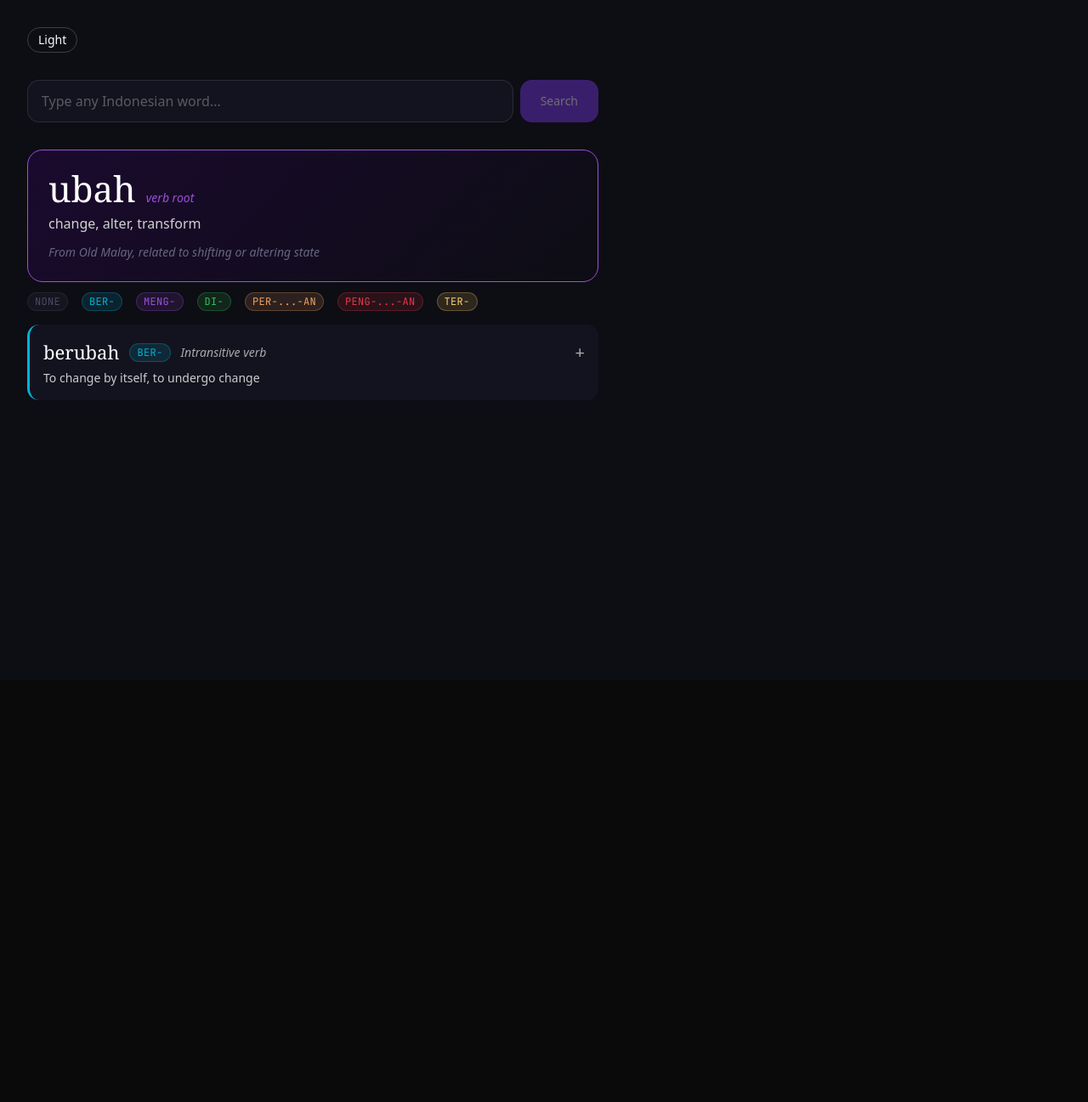
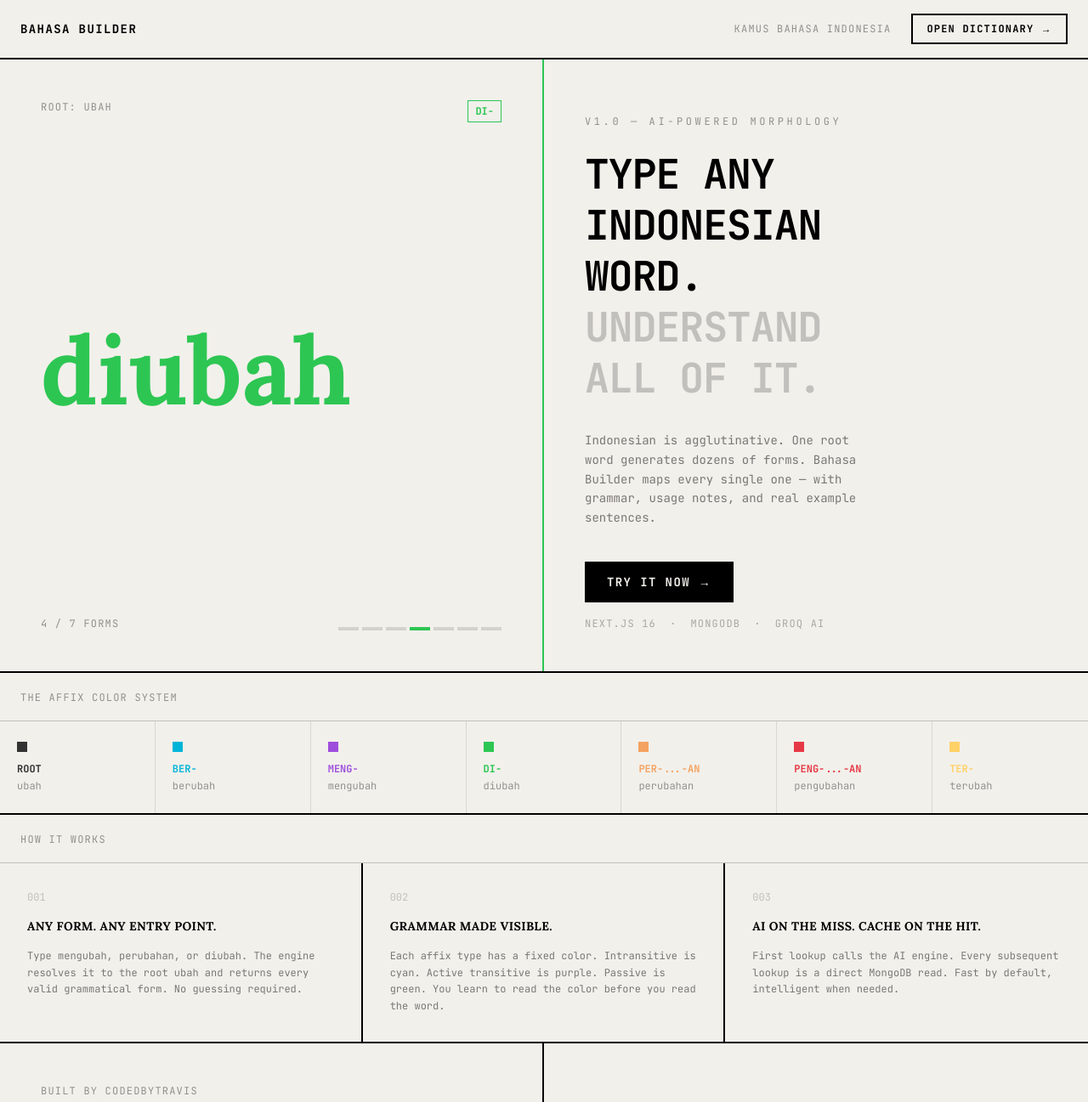
Before and after one commit to Travisaurus-Rex/bahasa-builder, a Next.js app: page / in a window 1280 px wide. Shown: the top 1297 px of the page at 85% size. Before the commit the page ends 800 px from the top, so only its background shows below. Built offline with nearby package versions, Linux system fonts and the light colour scheme.

Commit message:
create a landing page

```diff
--- a/src/app/page.tsx
+++ b/src/app/page.tsx
@@ -1,67 +1,289 @@
 "use client";
 
-import AffixPill from "@/components/dictionary/AffixPill";
-import FormCard from "@/components/dictionary/FormCard";
-import RootCard from "@/components/dictionary/RootCard";
-import SearchBar from "@/components/dictionary/SearchBar";
-import ModeToggle from "@/components/ui/ModeToggle";
-import { useEffect, useState } from "react";
+import { useState, useEffect } from "react";
+import { motion, AnimatePresence } from "framer-motion";
+import Link from "next/link";
 
-const mockEntry = {
-  root: "ubah",
-  meaning: "change, alter, transform",
-  partOfSpeech: "verb root",
-  etymology: "From Old Malay, related to shifting or altering state",
-  forms: [],
-};
+const morphForms = [
+  { word: "ubah", affix: "ROOT", color: "#000000" },
+  { word: "berubah", affix: "BER-", color: "#00B4D8" },
+  { word: "mengubah", affix: "MENG-", color: "#9D4EDD" },
+  { word: "diubah", affix: "DI-", color: "#2DC653" },
+  { word: "perubahan", affix: "PER-...-AN", color: "#F4A261" },
+  { word: "pengubahan", affix: "PENG-...-AN", color: "#E63946" },
+  { word: "terubah", affix: "TER-", color: "#FFD166" },
+];
 
-const mockForm = {
-  form: "berubah",
-  affix: "ber-",
-  role: "Intransitive verb",
-  meaning: "To change by itself, to undergo change",
-  note: "No object. The subject changes on its own.",
-  examples: [
+const features = [
   {
-      indo: "Cuaca berubah dengan cepat.",
-      english: "The weather changed quickly.",
+    number: "001",
+    title: "Any form. Any entry point.",
+    body: "Type mengubah, perubahan, or diubah. The engine resolves it to the root ubah and returns every valid grammatical form. No guessing required.",
   },
   {
-      indo: "Dia sudah berubah sejak dulu.",
-      english: "He has changed since before.",
+    number: "002",
+    title: "Grammar made visible.",
+    body: "Each affix type has a fixed color. Intransitive is cyan. Active transitive is purple. Passive is green. You learn to read the color before you read the word.",
   },
-  ],
-};
+  {
+    number: "003",
+    title: "AI on the miss. Cache on the hit.",
+    body: "First lookup calls the AI engine. Every subsequent lookup is a direct MongoDB read. Fast by default, intelligent when needed.",
+  },
+];
 
-export default function Home() {
-  const [mounted, setMounted] = useState(false);
+export default function LandingPage() {
+  const [current, setCurrent] = useState(0);
 
-  useEffect(() => setMounted(true), []);
-  if (!mounted) return null;
+  useEffect(() => {
+    const interval = setInterval(() => {
+      setCurrent((prev) => (prev + 1) % morphForms.length);
+    }, 1600);
+    return () => clearInterval(interval);
+  }, []);
+
+  const active = morphForms[current];
 
   return (
-    <div className="min-h-screen bg-white dark:bg-[#0D0D14] p-8">
-      <div className="mb-8">
-        <ModeToggle />
+    <main
+      className="min-h-screen bg-[#F2F0EB] text-black overflow-x-hidden"
+      style={{ fontFamily: "var(--font-mono)" }}
+    >
+      <nav className="flex items-center justify-between px-6 py-4 border-b-2 border-black">
+        <span className="text-sm font-bold uppercase tracking-widest">
+          Bahasa Builder
+        </span>
+        <div className="flex items-center gap-6">
+          <span className="text-xs text-black/40 uppercase tracking-widest hidden md:block">
+            Kamus Bahasa Indonesia
+          </span>
+          <Link
+            href="/dictionary"
+            className="px-4 py-2 text-xs font-bold uppercase tracking-widest border-2 border-black hover:bg-black hover:text-[#F2F0EB] transition-colors duration-100"
+          >
+            Open Dictionary →
+          </Link>
         </div>
-      <div className="mt-8 max-w-2xl">
-        <SearchBar onSearch={(word) => console.log(word)} loading={false} />
+      </nav>
+
+      <section className="border-b-2 border-black">
+        <div className="grid md:grid-cols-2 min-h-[90vh]">
+          <div
+            className="flex flex-col justify-between p-8 md:p-12 border-r-2 min-h-[50vh]"
+            style={{
+              borderRightColor:
+                active.color === "#000000" ? "#000" : active.color,
+            }}
+          >
+            <div className="flex items-start justify-between">
+              <span className="text-xs uppercase tracking-widest text-black/40">
+                Root: ubah
+              </span>
+              <span
+                className="text-xs font-bold px-2 py-1 border"
+                style={{
+                  borderColor:
+                    active.color === "#000000" ? "#000" : active.color,
+                  color: active.color === "#000000" ? "#000" : active.color,
+                }}
+              >
+                {active.affix}
+              </span>
             </div>
-      <div className="mt-8 max-w-2xl">
-        <RootCard entry={mockEntry} />
+
+            <div className="overflow-hidden">
+              <AnimatePresence mode="wait">
+                <motion.div
+                  key={active.word}
+                  initial={{ y: "100%" }}
+                  animate={{ y: 0 }}
+                  exit={{ y: "-100%" }}
+                  transition={{ duration: 0.3, ease: [0.16, 1, 0.3, 1] }}
+                >
+                  <span
+                    className="block leading-none"
+                    style={{
+                      fontFamily: "var(--font-serif)",
+                      fontSize: "clamp(3.5rem, 10vw, 7rem)",
+                      fontWeight: 700,
+                      color:
+                        active.color === "#000000" ? "#000000" : active.color,
+                    }}
+                  >
+                    {active.word}
+                  </span>
+                </motion.div>
+              </AnimatePresence>
             </div>
-      <div className="flex flex-wrap gap-4">
-        <AffixPill affix="none" />
-        <AffixPill affix="ber-" />
-        <AffixPill affix="meng-" />
-        <AffixPill affix="di-" />
-        <AffixPill affix="per-...-an" />
-        <AffixPill affix="peng-...-an" />
-        <AffixPill affix="ter-" />
-      </div>
-      <div className="mt-4 max-w-2xl">
-        <FormCard form={mockForm} />
+
+            <div className="flex items-end justify-between">
+              <span className="text-xs text-black/40 uppercase tracking-widest">
+                {current + 1} / {morphForms.length} forms
+              </span>
+              <div className="flex gap-1">
+                {morphForms.map((f, i) => (
+                  <div
+                    key={i}
+                    className="h-1 w-6 transition-all duration-300"
+                    style={{
+                      backgroundColor:
+                        i === current
+                          ? f.color === "#000000"
+                            ? "#000"
+                            : f.color
+                          : "#00000020",
+                    }}
+                  />
+                ))}
               </div>
             </div>
+          </div>
+
+          <div className="flex flex-col justify-between p-8 md:p-12">
+            <div />
+            <div>
+              <p className="text-xs uppercase tracking-[0.3em] text-black/40 mb-6">
+                v1.0 — AI-powered morphology
+              </p>
+              <h1
+                className="text-4xl md:text-5xl font-bold leading-tight mb-8 uppercase"
+                style={{
+                  fontFamily: "var(--font-mono)",
+                  letterSpacing: "-0.02em",
+                }}
+              >
+                Type any
+                <br />
+                Indonesian
+                <br />
+                word.
+                <br />
+                <span className="text-black/20">Understand</span>
+                <br />
+                <span className="text-black/20">all of it.</span>
+              </h1>
+              <p className="text-sm text-black/50 max-w-xs leading-relaxed mb-10">
+                Indonesian is agglutinative. One root word generates dozens of
+                forms. Bahasa Builder maps every single one — with grammar,
+                usage notes, and real example sentences.
+              </p>
+              <Link
+                href="/dictionary"
+                className="inline-block px-6 py-3 text-sm font-bold uppercase tracking-widest bg-black text-[#F2F0EB] hover:bg-black/80 transition-colors duration-100 border-2 border-black"
+              >
+                Try it now →
+              </Link>
+            </div>
+            <div className="flex items-center gap-4 text-xs text-black/30 uppercase tracking-widest">
+              <span>Next.js 16</span>
+              <span>·</span>
+              <span>MongoDB</span>
+              <span>·</span>
+              <span>Groq AI</span>
+            </div>
+          </div>
+        </div>
+      </section>
+
+      <section className="border-b-2 border-black">
+        <div className="px-6 py-4 border-b border-black/20">
+          <span className="text-xs uppercase tracking-widest text-black/40">
+            The affix color system
+          </span>
+        </div>
+        <div className="grid grid-cols-2 md:grid-cols-4 lg:grid-cols-7">
+          {morphForms.map((f, i) => (
+            <div
+              key={f.affix}
+              className="px-5 py-6 border-r border-black/10 last:border-r-0 hover:bg-black/5 transition-colors duration-100"
+            >
+              <div
+                className="w-3 h-3 mb-3"
+                style={{
+                  backgroundColor: f.color === "#000000" ? "#333" : f.color,
+                }}
+              />
+              <p
+                className="text-xs font-bold mb-1"
+                style={{ color: f.color === "#000000" ? "#333" : f.color }}
+              >
+                {f.affix}
+              </p>
+              <p className="text-xs text-black/40">{f.word}</p>
+            </div>
+          ))}
+        </div>
+      </section>
+
+      <section className="border-b-2 border-black">
+        <div className="px-6 py-4 border-b border-black/20">
+          <span className="text-xs uppercase tracking-widest text-black/40">
+            How it works
+          </span>
+        </div>
+        <div className="grid md:grid-cols-3">
+          {features.map((f, i) => (
+            <motion.div
+              key={f.number}
+              initial={{ opacity: 0 }}
+              whileInView={{ opacity: 1 }}
+              viewport={{ once: true }}
+              transition={{ duration: 0.4, delay: i * 0.1 }}
+              className="p-8 border-r-2 border-black last:border-r-0 flex flex-col gap-4"
+            >
+              <span className="text-xs text-black/20">{f.number}</span>
+              <h3 className="text-sm font-bold uppercase tracking-wide">
+                {f.title}
+              </h3>
+              <p className="text-xs leading-relaxed text-black/50">{f.body}</p>
+            </motion.div>
+          ))}
+        </div>
+      </section>
+
+      {/* Bottom CTA */}
+      <section className="grid md:grid-cols-2 border-b-2 border-black">
+        <div className="p-12 border-r-2 border-black flex flex-col justify-between min-h-[300px]">
+          <span className="text-xs uppercase tracking-widest text-black/40">
+            Built by CodedByTravis
+          </span>
+          <div>
+            <p className="text-xs text-black/40 uppercase tracking-widest mb-2">
+              Open source
+            </p>
+            <p className="text-sm text-black/50 max-w-xs leading-relaxed">
+              Part of a broader Indonesian language learning platform.
+              Dictionary is the core feature. Sentence decomposer, spaced
+              repetition, and audio coming next.
+            </p>
+          </div>
+        </div>
+        <div className="p-12 flex flex-col justify-end">
+          <p
+            className="text-4xl font-bold uppercase leading-tight mb-8"
+            style={{ fontFamily: "var(--font-mono)" }}
+          >
+            Start with
+            <br />
+            any word.
+          </p>
+          <Link
+            href="/dictionary"
+            className="inline-block px-6 py-4 text-sm font-bold uppercase tracking-widest bg-black text-[#F2F0EB] hover:bg-black/80 transition-colors w-fit border-2 border-black"
+          >
+            Open Dictionary →
+          </Link>
+        </div>
+      </section>
+
+      <footer className="px-6 py-4 flex items-center justify-between">
+        <span className="text-xs text-black/30 uppercase tracking-widest">
+          Bahasa Builder — {new Date().getFullYear()}
+        </span>
+        <span className="text-xs text-black/30 uppercase tracking-widest">
+          Kamus Bahasa Indonesia
+        </span>
+      </footer>
+    </main>
   );
 }
```
Lines whose indentation alone changed are shown as unchanged.
